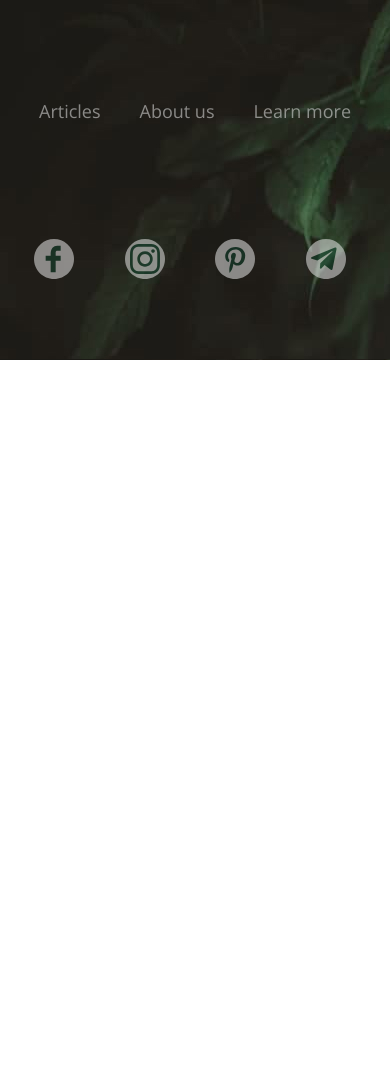
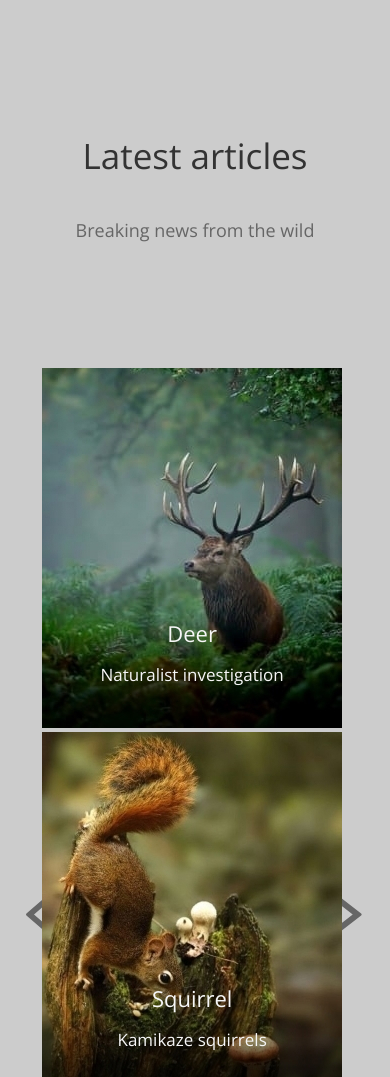
Before and after one commit to LenaYork/wildlife, a plain HTML site: page index.html in a window 390 px wide. Shown: the top 1077 px of the page. Before the commit the page ends 844 px from the top, so only its background shows below. Drawn offline with nearby package versions, Linux system fonts and the light colour scheme.

Commit message:
feat: add responsive and adaptive main section

```diff
--- a/index.html
+++ b/index.html
@@ -58,7 +58,7 @@
     </div> -->
 
 
-    <!-- <main class="central" id="blog">
+    <main class="central" id="blog">
         <section class="latest">
             <h2 class="latest-title">
                 Latest articles
@@ -73,6 +73,7 @@
                         d="M25.9913 3.24993C25.9913 3.56219 25.8125 3.91383 25.545 4.14844L8.00063 19.4998L25.545 34.8511C25.8131 35.0857 25.9913 35.4368 25.9913 35.7496C25.9913 36.0624 25.8125 36.4135 25.545 36.6481L23.3131 38.601C23.045 38.8356 22.6438 38.9915 22.2863 38.9915C21.9288 38.9915 21.5275 38.8351 21.2594 38.601L0.455627 20.3977C0.187502 20.1631 0.00937653 19.812 0.00937653 19.4992C0.00937653 19.1864 0.188127 18.8353 0.455627 18.6007L21.2594 0.397427C21.5275 0.162818 21.9288 0.00695801 22.2863 0.00695801C22.6438 0.00695801 23.045 0.163365 23.3131 0.397427L25.545 2.35032C25.8131 2.58493 25.9913 2.89719 25.9913 3.24883V3.24993Z"
                         fill="#666666" />
                 </svg>
+                <div class="pics-container">
                     <div class="slider-pic">
                         <div class="pictext">
                             <h5 class="slider-title">Deer</h5>
@@ -97,6 +98,8 @@
 
                         <img src="./assets/bird.jpg" alt="bird">
                     </div>
+                </div>
+
 
                 <svg class="latest-arrow-right" width="30" height="39" viewBox="0 0 30 39" fill="none"
                     xmlns="http://www.w3.org/2000/svg">
@@ -117,8 +120,8 @@
                 <input class="notified-input-button" type="submit" value="Send">
             </form>
         </section>
-    </main> -->
-    <footer class="footer">
+    </main>
+    <!-- <footer class="footer">
         <div class="footer-logo">
             <svg width="70" height="60" viewBox="0 0 69 60" fill="none" xmlns="http://www.w3.org/2000/svg">
                 <path fill-rule="evenodd" clip-rule="evenodd"
@@ -159,7 +162,7 @@
                 </li>
             </ul>
         </div>
-    </footer>
+    </footer> -->
 
 
 </body>
--- a/style.css
+++ b/style.css
@@ -76,11 +76,11 @@ a:active {
 
 .latest-arrow-left:active,
 .latest-arrow-right:active {
-    transform: scale(1.5);
+    transform: scale(103%);
 }
 
 .slider-pic:hover {
-    transform: scale(1.2);
+    transform: scale(101%);
 }
 
 .background-fox {
@@ -255,20 +255,23 @@ p {
 .latest-slider {
     display: flex;
     align-items: center;
+    justify-content: space-between;
     padding: 0 122px;
+}
+
+.pics-container {
+    width: 1020px;
+    display: flex;
+    justify-content: space-between;
 }
 
 .slider-pic {
     position: relative;
+    margin-right: 60px;
     transition: 0.5s;
 }
 
-.slider-pic {
-    margin-right: 60px;
-}
-
 .latest-arrow-left {
-    margin-right: 62px;
     transition: 0.5s;
 }
 
@@ -348,6 +351,10 @@ p {
     padding-left: 15px;
     border: none;
     outline: 1px solid grey;
+}
+
+.notified-input:hover {
+    outline: 1px solid #CD6326;
 }
 
 .notified-input:focus {
@@ -466,6 +473,20 @@ button {
 
 @media (max-width: 1400px) {
 
+    .pics-container {
+        width: 85vw;
+    }
+
+    .latest-slider {
+        width: 97vw;
+        justify-content: space-around;
+        padding: 0 5px;
+    }
+
+    .slider-pic {
+        margin-right: 0;
+    }
+
     .background-fox,
     .central,
     .footer {
@@ -474,6 +495,16 @@ button {
 }
 
 @media (max-width: 1230px) {
+    .central {
+        min-height: 1368px;
+    }
+
+    .pics-container {
+        width: 50vw;
+        flex-wrap: wrap;
+        justify-content: center;
+    }
+
     .footer-logo {
         display: none;
     }
@@ -501,6 +532,22 @@ button {
 }
 
 @media (max-width: 767px) {
+    .latest-title {
+        font-size: 40px;
+    }
+
+    .latest-text {
+        font-size: 22px;
+    }
+
+    .notified-title {
+        font-size: 24px;
+    }
+
+    .notified-input {
+        width: 70vw;
+    }
+
     .footer {
         flex-direction: column;
         justify-content: space-evenly;
@@ -516,6 +563,28 @@ button {
 }
 
 @media (max-width: 590px) {
+
+    .latest-title {
+        font-size: 35px;
+    }
+
+    .latest-text {
+        font-size: 18px;
+    }
+
+    .notified-title {
+        font-size: 20px;
+        line-height: 20px;
+    }
+
+    .notified-input {
+        width: 55vw;
+    }
+
+    .notified-input-button {
+        width: 90px;
+    }
+
     .social {
         width: 80vw;
     }
```
Lines whose indentation alone changed are shown as unchanged.
